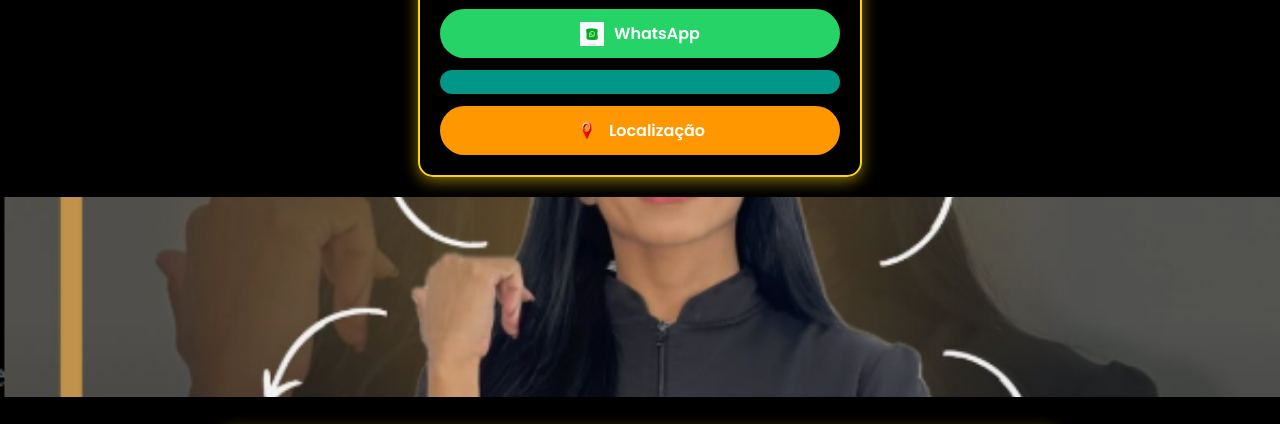
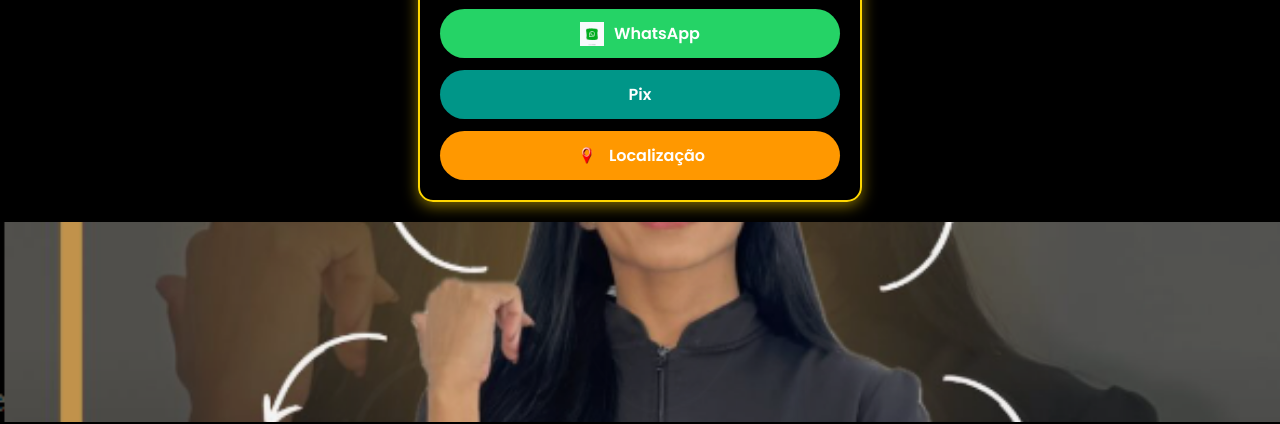
Before and after one commit to aleff26042110/Nosso-espa-o, a plain HTML site: page index.html in a window 1280 px wide. Shown: the part 388-812 px from the top of the page. Drawn offline with nearby package versions, Linux system fonts and the light colour scheme.

Commit message:
Update index.html

```diff
--- a/index.html
+++ b/index.html
@@ -248,7 +248,7 @@
                 <img src="img/whatsap.jpg" alt="WhatsApp"> WhatsApp
             </a>
             <a href="#" class="botao pix" id="abrirModalPix">
-
+                Pix
             </a>
             <a href="https://www.google.com.br/maps/dir//-22.9133804,-45.3638776/@-22.9133366,-45.3638454,21z?entry=ttu&g_ep=EgoyMDI1MDEyNi4wIKXMDSoASAFQAw%3D%3D" class="botao localizacao">
                 <img src="img/localizao.png" alt="Localização"> Localização
```
